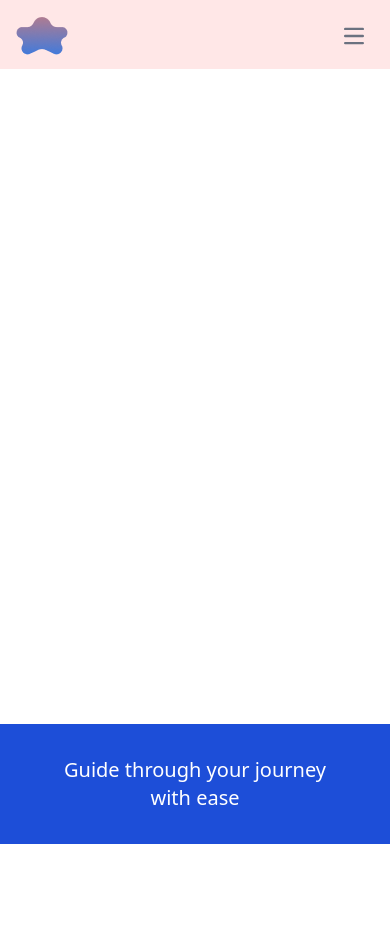
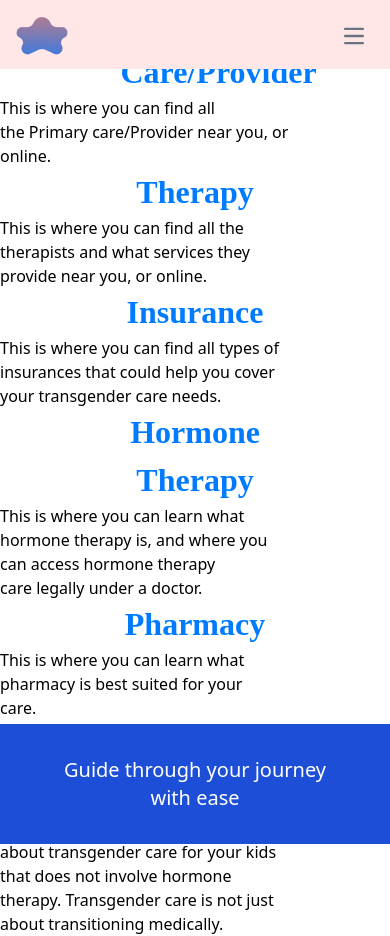
Before and after one commit to cecegonzo/SoftwareFinal, a React (Create React App) app: page /Services in a window 390 px wide. Before the commit the page ends 844 px from the top, so only its background shows below. Built offline with nearby package versions, Linux system fonts and the light colour scheme.

Commit message:
Adding to the service page

```diff
--- a/package.json
+++ b/package.json
@@ -9,6 +9,7 @@
     "react": "^18.3.1",
     "react-dom": "^18.3.1",
     "react-map-gl": "7.1.7",
+    "react-router-dom": "^6.28.0",
     "react-scripts": "^5.0.1",
     "web-vitals": "^2.1.4"
   },
--- a/src/pages/Services.jsx
+++ b/src/pages/Services.jsx
@@ -1,12 +1,60 @@
 import React from 'react'
 import Navbar from '../components/Navbar';
 import Footer from '../components/Footer';
+import "../css/Service.module.css"
 const Services = () => {
   return (
     <div className='bg-white'>
       <Navbar />
+
     <div>
+    <h1> Primary Care/Provider </h1>
+    <p>
+         This is where you can find all </p>
+     <p> the Primary care/Provider near you, or </p>
+     <p> online.
+    </p>
+    </div>
 
+    <div>
+      <h1>Therapy</h1>
+      <p>
+        This is where you can find all the </p>
+      <p> therapists and what services they </p>
+      <p>  provide near you, or online.
+      </p>
+    </div>
+
+    <div>
+      <h1> Insurance </h1>
+      <p> This is where you can find all types of
+      </p>
+      <p> insurances that could help you cover</p>
+      <p> your transgender care needs.</p>
+    </div>
+
+    <div>
+      <h1> Hormone Therapy </h1>
+      <p>This is where you can learn what</p>
+      <p> hormone therapy is, and where you </p>
+      <p> can access hormone therapy</p>
+      <p> care legally under a doctor.</p>
+    </div>
+
+    <div>
+      <h1> Pharmacy </h1>
+      <p> This is where you can learn what </p>
+      <p> pharmacy is best suited for your</p>
+      <p> care. </p>
+    </div>
+
+    <div>
+      <h1> Teens & Family </h1>
+      <p> This is where you can learn more </p>
+      <p> about transgender care for your kids </p>
+      <p> that does not involve hormone </p>
+      <p> therapy. Transgender care is not just </p>
+      <p> about transitioning medically. </p>
     </div>
 
 
```
Also changed, not shown: src/css/About.module.css (deleted, +0 -58 lines), src/css/Service.module.css (added), 1 other file (tests, documents, lock files or other folders).
